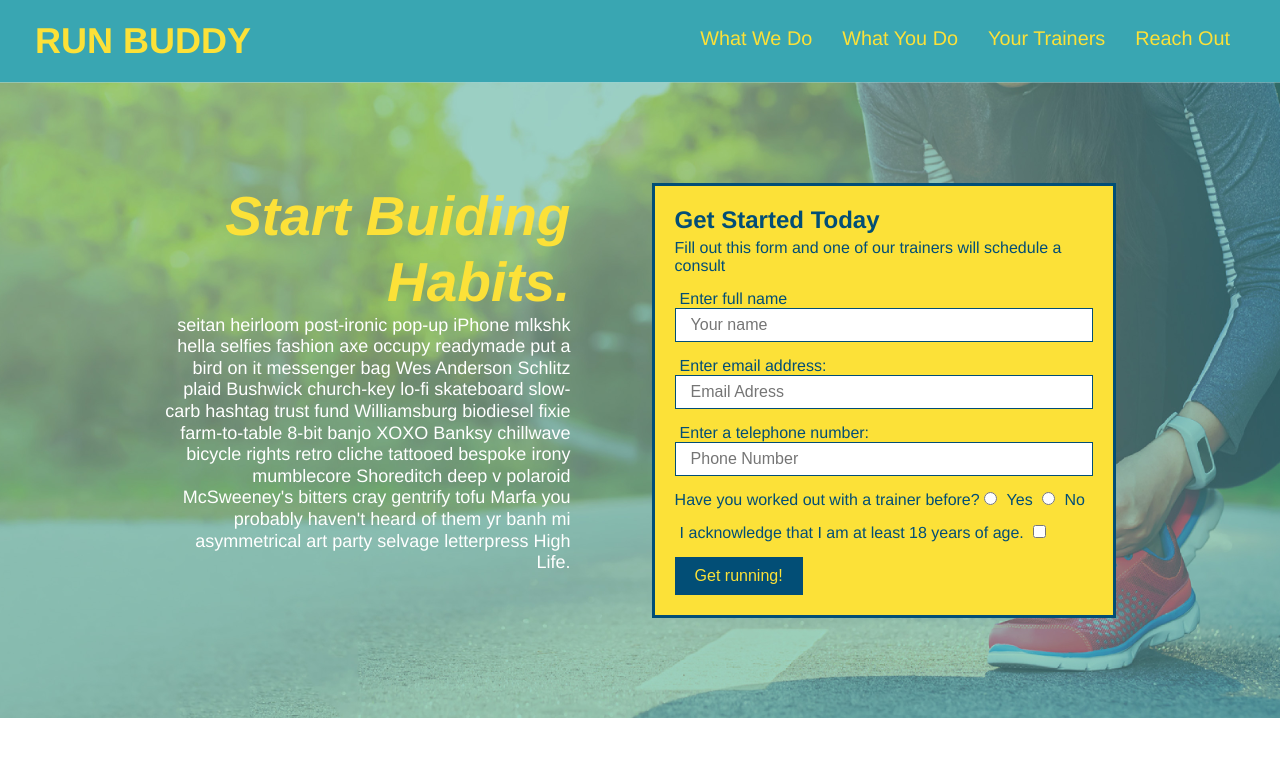
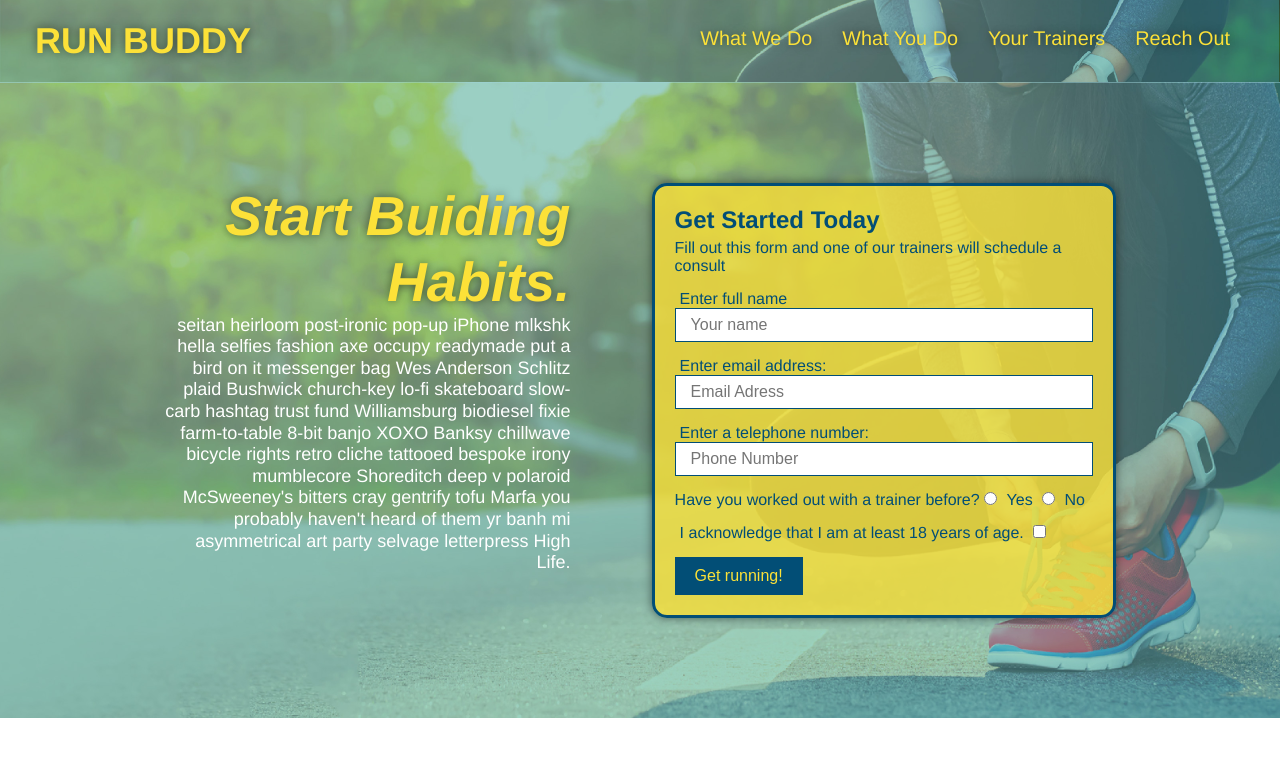
Before and after one commit to anusontarangkul/CSS-run-buddy, a plain HTML site: page index.html in a window 1280 px wide. Shown: the top 775 px of the page. Drawn offline with Linux system fonts and the light colour scheme.

Commit message:
style header and hero

```diff
--- a/assets/css/style.css
+++ b/assets/css/style.css
@@ -16,6 +16,13 @@ header {
   display: flex;
   justify-content: space-between;
   flex-wrap: wrap;
+  position: -webkit-sticky;
+  position: sticky;
+  top: 0;
+  background-image: url('../images/hero-bg.jpeg');
+  background-size: cover;
+  background-attachment: fixed;
+  background-position: 80%;
 }
 
 header h1 {
@@ -23,6 +30,7 @@ header h1 {
   font-size: 36px;
   color: #fce138;
   margin: 0;
+  text-shadow: 0 0 10px rgba(0, 0, 0, 0.5);
 }
 
 header a {
@@ -46,6 +54,7 @@ header nav ul li a {
   padding: 10px 15px;
   font-weight: lighter;
   font-size: 1.55vw;
+  text-shadow: 0 0 10px rgba(0, 0, 0, 0.5);
 }
 
 /* FOOTER */
@@ -91,11 +100,13 @@ section {
 
 .hero-form {
   color: #024e76;
-  background-color: #fce138;
+  background-color: rgba(252, 225, 56, 0.8);
   padding: 20px;
   border: solid 3px #024e76;
   width: 40%;
   margin: 3.5%;
+  box-shadow: 0 0 10px rgba(0, 0, 0, 0.5);
+  border-radius: 15px;
 }
 
 .hero-form h3 {
@@ -120,6 +131,7 @@ section {
   font-style: italic;
   font-size: 55px;
   color: #fce138;
+  text-shadow: 0 0 10px rgba(0, 0, 0, 0.5);
 }
 
 .form-input {
@@ -348,6 +360,7 @@ section {
   header {
     padding-bottom: 0;
     justify-content: center;
+    position: relative;
   }
 
   header h1 {
```
